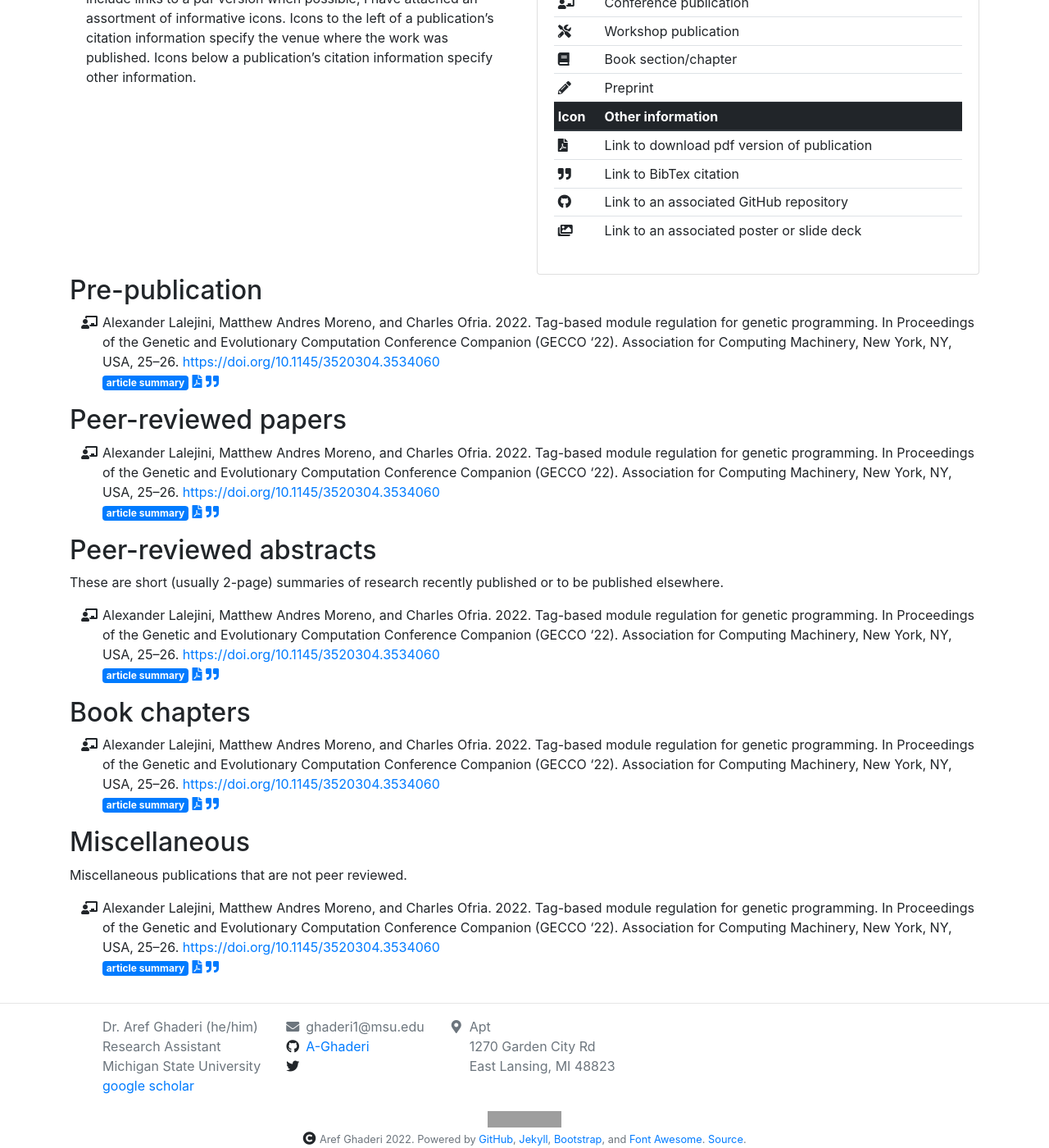
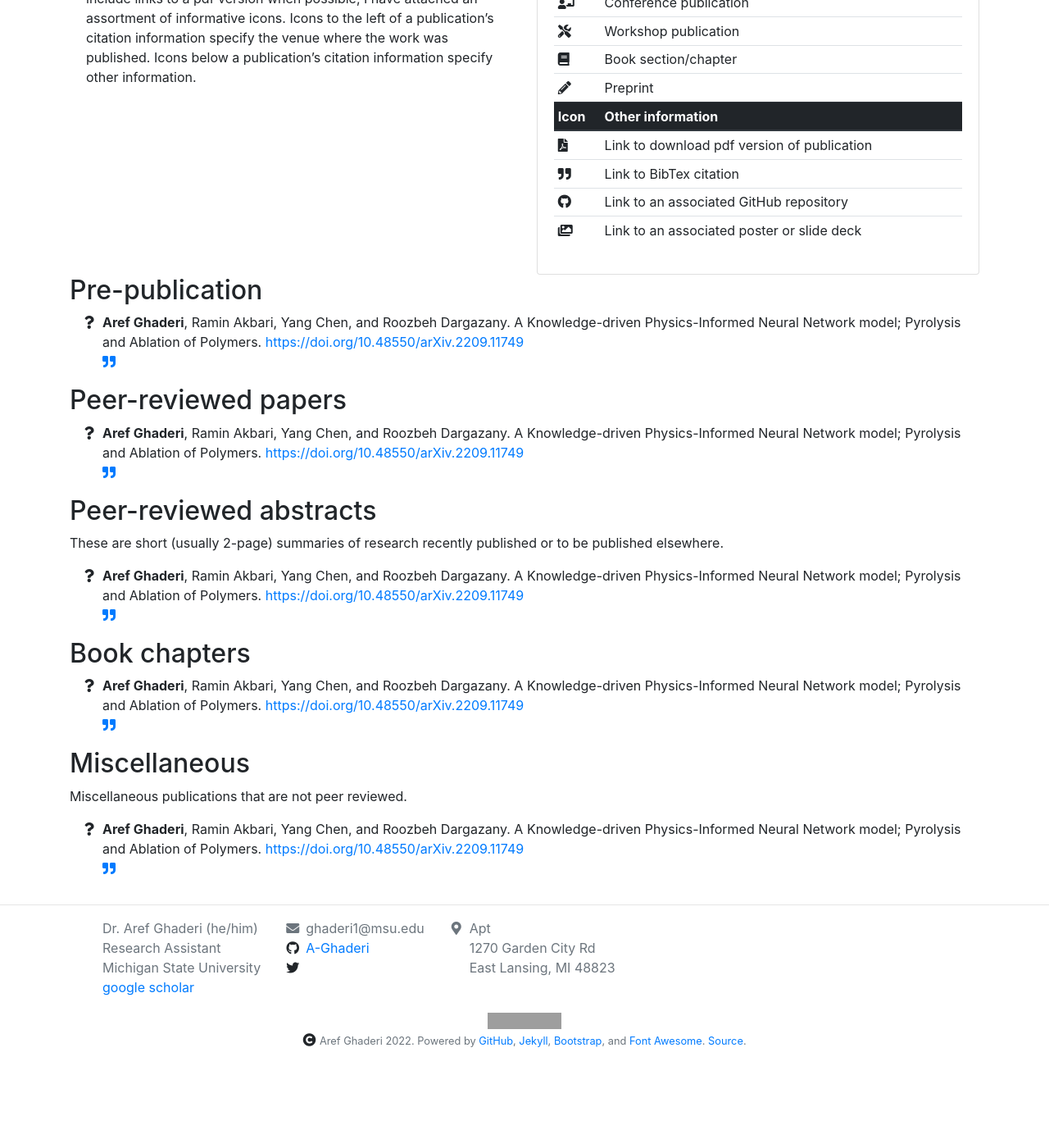
Before and after one commit to A-Ghaderi/Webpage, a Jekyll site: the page built from _pages/publications.md, in a window 1280 px wide and 1400 px high, scrolled down 399 px. Shown: the whole window at 82% size. Built offline with Jekyll 4.4.1, drawn with Linux system fonts in a browser that asks for light colours; nearby versions of some CDN libraries; after the commit the page ends 1679 px from its top, so only the background shows below that; grey boxes are pictures that could not be loaded.

Commit message:
Update publications.yml

````diff
--- a/_data/publications.yml
+++ b/_data/publications.yml
@@ -37,34 +37,18 @@ publication_types:
 publications:
 
   - citation: |
-      Alexander Lalejini, Matthew Andres Moreno, and Charles Ofria. 2022.
-      Tag-based module regulation for genetic programming.
-      In Proceedings of the Genetic and Evolutionary Computation Conference Companion (GECCO '22).
-      Association for Computing Machinery, New York, NY, USA, 25–26.
-      <https://doi.org/10.1145/3520304.3534060>
+      Aref Ghaderi, Ramin Akbari, Yang Chen, and Roozbeh Dargazany.
+      A Knowledge-driven Physics-Informed Neural Network model; Pyrolysis and Ablation of Polymers.
+      <https://doi.org/10.48550/arXiv.2209.11749>
     year: 2022
-    venue: conference
-    type: peer-reviewed-abstract
-    pdf: /pubs/2022-07-tag-based-regulation-ext-abstract.pdf
-    badges:
-      - article summary
+    venue: arXiv
+    type: journal paper
     bibtex: |
       ```
-      @inproceedings{10.1145/3520304.3534060,
-        author = {Lalejini, Alexander and Moreno, Matthew Andres and Ofria, Charles},
-        title = {Tag-Based Module Regulation for Genetic Programming},
-        year = {2022},
-        isbn = {9781450392686},
-        publisher = {Association for Computing Machinery},
-        address = {New York, NY, USA},
-        url = {https://doi.org/10.1145/3520304.3534060},
-        doi = {10.1145/3520304.3534060},
-        abstract = {This Hot-off-the-Press paper summarizes our recently published work, "Tag-based regulation of modules in genetic programming improves context-dependent problem solving," published in Genetic Programming and Evolvable Machines [1]. We introduce and experimentally demonstrate tag-based genetic regulation, a genetic programming (GP) technique that allows programs to dynamically adjust which code modules to express. Tags are evolvable labels that provide a flexible naming scheme for referencing code modules. Tag-based regulation extends tag-based naming schemes to allow programs to "promote" and "repress" code modules to alter module execution patterns. We find that tag-based regulation improves problem-solving success on problems where programs must adjust how they respond to current inputs based on prior inputs; indeed, some of these problems could not be solved until regulation was added. We also identify scenarios where the correct response to an input does not change over time, rendering tag-based regulation an unnecessary functionality that can sometimes impede evolution. Broadly, tag-based regulation adds to our repertoire of techniques for evolving more dynamic computer programs and can easily be incorporated into existing tag-enabled GP systems.},
-        booktitle = {Proceedings of the Genetic and Evolutionary Computation Conference Companion},
-        pages = {25–26},
-        numpages = {2},
-        keywords = {SignalGP, gene regulation, automatic program synthesis, tag-based referencing, genetic programming},
-        location = {Boston, Massachusetts},
-        series = {GECCO '22}
-      }
+      @article{ghaderi2022knowledge,
+        title={A Knowledge-driven Physics-Informed Neural Network model; Pyrolysis and Ablation of Polymers},
+        author={Ghaderi, Aref and Akbari, Ramin and Chen, Yang and Dargazany, Roozbeh},
+        journal={arXiv preprint arXiv:2209.11749},
+        year={2022}
+       }
       ```
````
